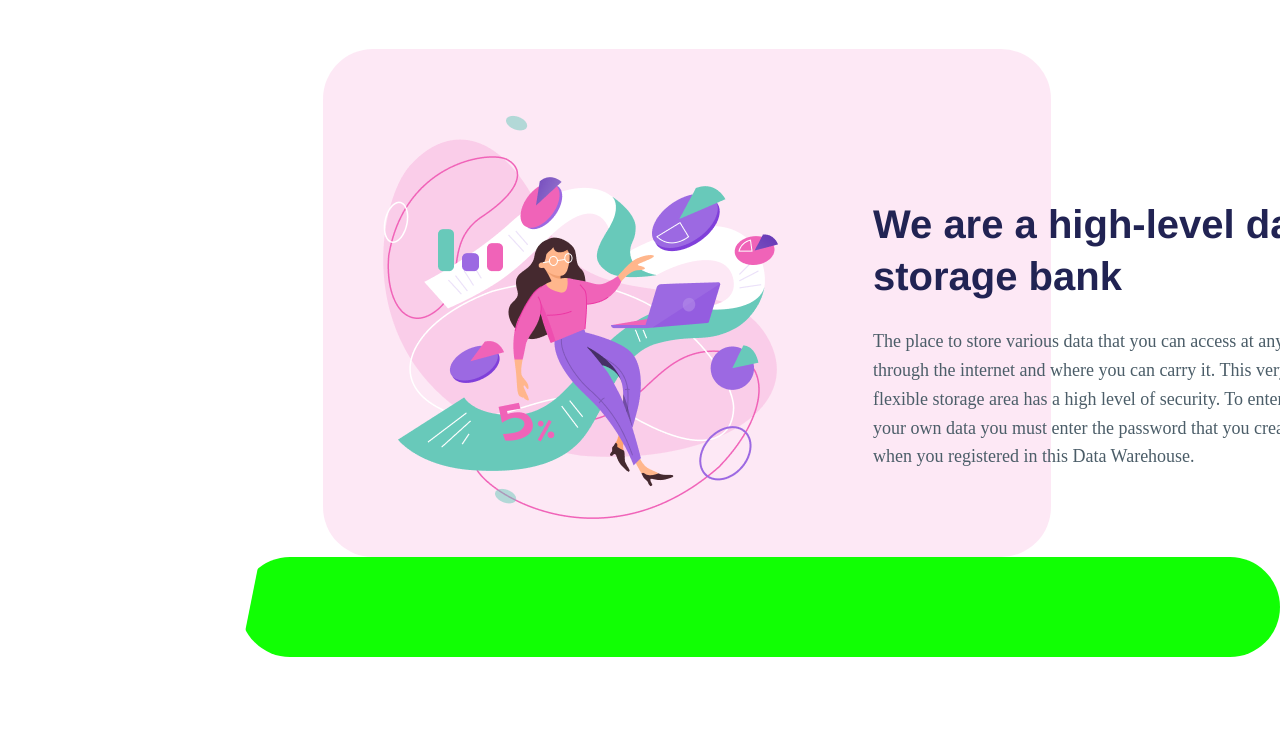
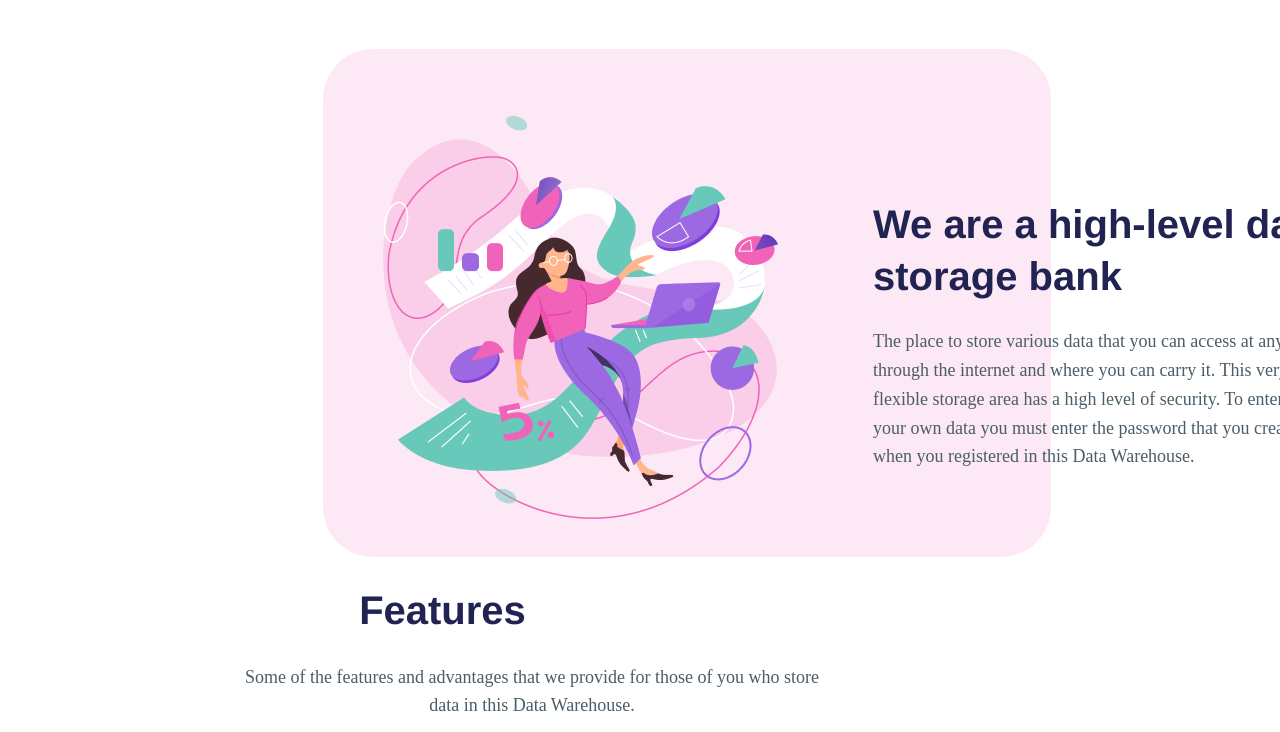
Before and after one commit to Ivanl47/web_labs, a plain HTML site: page index.html in a window 1280 px wide. Shown: the part 695-1427 px from the top of the page. Before the commit the page ends 1352 px from the top, so only its background shows below. Drawn offline with Linux system fonts and the light colour scheme; a web font is replaced by a local one.

Commit message:
add information block

```diff
--- a/css/block.css
+++ b/css/block.css
@@ -49,10 +49,34 @@
     align-content: center ;
 }
 
-    .apper article {
+.text__header {
+    display: block;
+    width: 405px;
+    color: #212353;
+    text-align: center;
+    font-family: Helvetica;
+    font-size: 40px;
+    font-style: normal;
+    font-weight: 700;
+    line-height: 130%; /* 52px */
+    display: center;
+}
+
+.text__paragraph {
+    width: 584px;
+    color: var(--1, #4B5D68);
+    text-align: center;
+    font-family: Avenir;
+    font-size: 18px;
+    font-weight: 500;
+    line-height: 160%; /* 28.8px */
+    display: center;
+}
+
+    /* .apper article {
         height: 10%;
         border-right:0px solid transparent;
         border-left:20px solid transparent;
-        border-radius: 3000000000px;
+        border-radius: 50px;
         border-bottom: 100px solid rgb(17, 255, 4);
-    }
+    } */
--- a/css/hero.css
+++ b/css/hero.css
@@ -35,7 +35,7 @@
     background: var(--3, #9C69E2);
     color: #FFF;
     text-align: center;
-    font-family: Avenir;
+    font-family: 'Avenir';
     font-size: 18px;
     font-style: normal;
     font-weight: 800;
@@ -44,6 +44,6 @@
 
     .hero img{
         position: absolute;
-        right: 9%;
+        right: 15%;
         top: 28%;
     }
--- a/index.html
+++ b/index.html
@@ -6,7 +6,7 @@
   <meta name="viewport" content="width=device-width, initial-scale=1.0">
   <title>First amazing live coding website </title>
 
-  <link href="../lab1web/fonts/AvenirLTStd-Black.otf"
+  <link href="../fonts/AvenirLTStd-Black.otf"
     rel="stylesheet">
   <link rel="stylesheet" href="css/normalize.min.css">
 
@@ -17,7 +17,10 @@
     <header class="container header__container">
         <nav class="header__nav">
             <div class="header__img">
-            <img src="images/Logo.png" alt="logo">
+                <svg xmlns="http://www.w3.org/2000/svg" width="49" height="35" viewBox="0 0 49 35" fill="none">
+                    <rect y="15" width="20" height="20" rx="10" fill="#9C69E2"/>
+                    <rect x="29" width="20" height="35" rx="10" fill="#F063B8"/>
+                </svg>
             </div>
                 <nav class="header__nav">
                 <ul>
@@ -44,11 +47,10 @@
                 </ul>
             </nav>
                 <button class="header__request-demo">
-                    Request Demo<img src="../images/vector.png">
+                    Request Demo<img src="../web_labs/images/vector.png">
                 </button>
         </nav>
     </header>
-
     <section class="hero">
         <div class="container hero__container">
             <div class="hero__inner">
@@ -59,7 +61,7 @@
                 <p class="hero__paragraph">Data Warehouse is a data storage area that has been
                     tested for security, so you can store your data here
                     safely but not be afraid of being stolen by others.</p>
-                <img src="../images/image1 1.png" alt="image">
+                <img src="../web_labs/images/image1 1.png" alt="image">
                 <button class="hero__buttom">
                     Learn more
                 </button>
@@ -71,7 +73,7 @@
             <div class="bloock__iner">
                 <div class="pony">
                     <article>
-                        <img class="block__img" src="../images/image2.png">
+                        <img class="block__img" src="../web_labs/images/image2.png">
                     </article>
                     <aside>
                         <h1 class="block__header">We are a high-level data storage bank</h1>
@@ -80,6 +82,9 @@
                         This very flexible storage area has a high level of security. To enter into your own data you must enter the password that you created when you registered in this Data Warehouse.
                     </p>
                     </aside>
+                    <nav>
+
+                    </nav>
                 </div>
             </div>
         </div>
@@ -101,6 +106,16 @@
 
             </aside>
         </div>
+        <div class="text">
+            <div class="text__iner">
+                <h1 class="text__header">
+                    Features
+                </h1>
+                <h1 class="text__paragraph">
+                    Some of the features and advantages that we provide for those of you who store data in this Data Warehouse.
+                </h1>
+            </div>
+        </div>
     </section>
     <footer>
 
```
